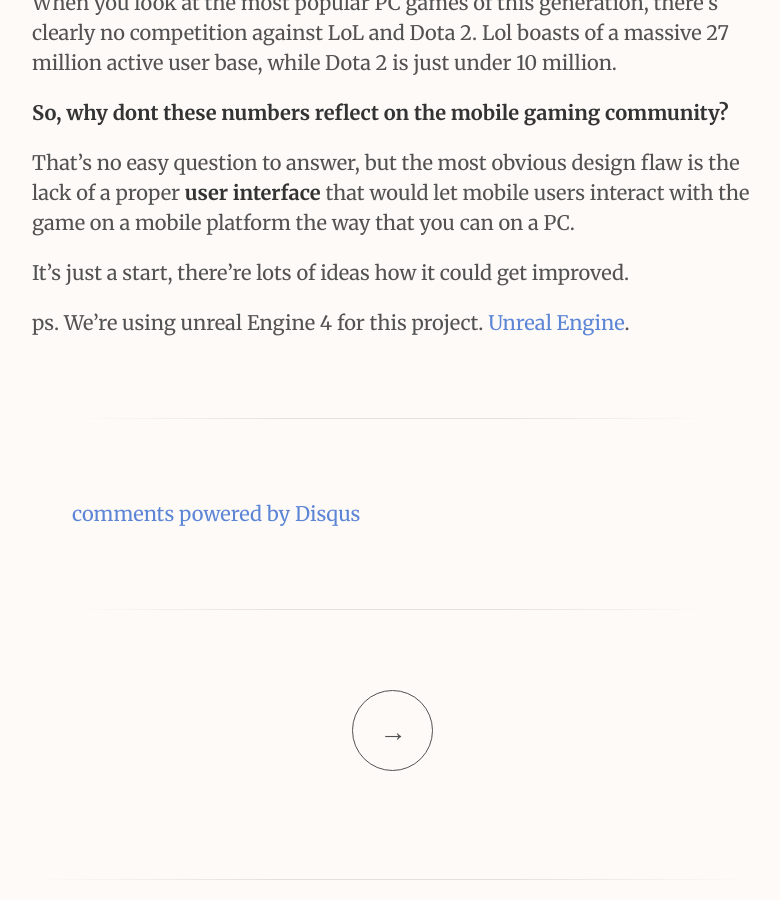
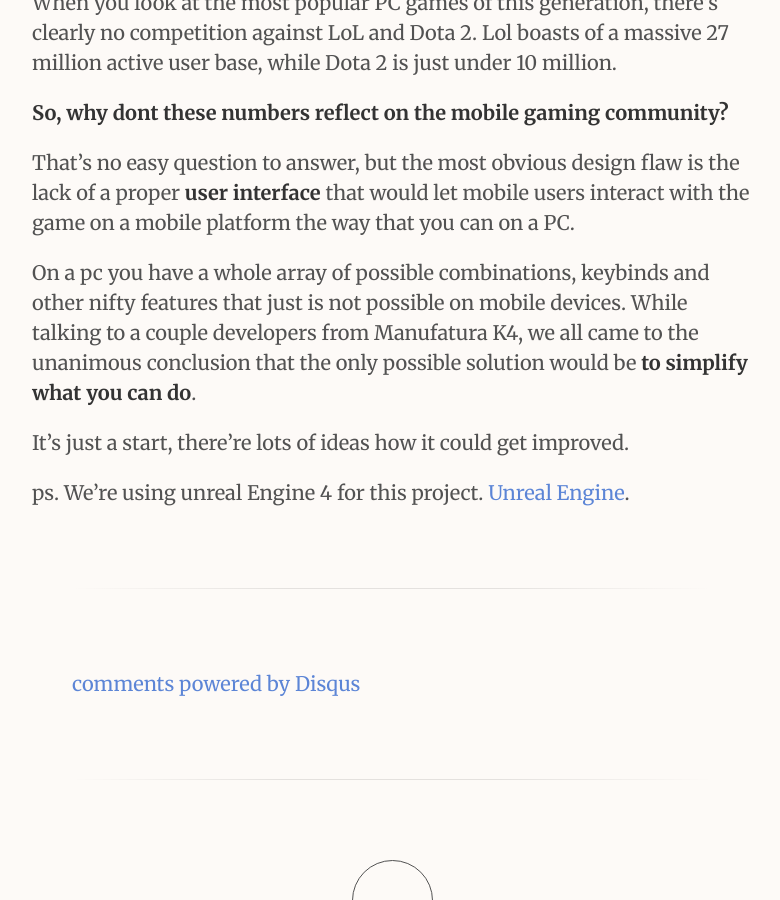
Before and after one commit to ArielSaldana/arielsaldana.github.io, a Jekyll site: the page built from _posts/2015-03-26-Mobile-Moba-Project.md, in a window 1280 px wide and 900 px high, scrolled down 996 px. Shown: the whole window, without its empty margins (248-1028 px from the left). Built offline with Jekyll 4.4.1, drawn with Linux system fonts in a browser that asks for light colours; Markdown is read by kramdown in place of the engine named in the settings; comment, search, counter and statistics services are not loaded.

Commit message:
Update 2015-03-26-Mobile-Moba-Project.md

```diff
--- a/_posts/2015-03-26-Mobile-Moba-Project.md
+++ b/_posts/2015-03-26-Mobile-Moba-Project.md
@@ -17,6 +17,10 @@
 
 That's no easy question to answer, but the most obvious design flaw is the lack of a proper __user interface__ that would let mobile users interact with the game on a mobile platform the way that you can on a PC.
 
+On a pc you have a whole array of possible combinations, keybinds and other nifty features that just is not possible on mobile devices. While talking to a couple developers from Manufatura K4, we all came to the unanimous conclusion that the only possible solution would be __to simplify what you can do__.
+
+
+
 It’s just a start, there’re lots of ideas how it could get improved.
 
 ps. We're using unreal Engine 4 for this project. [Unreal Engine](http://unreal.com/).
```
